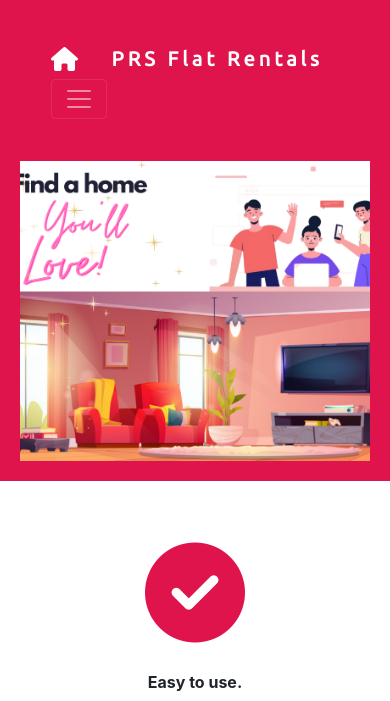
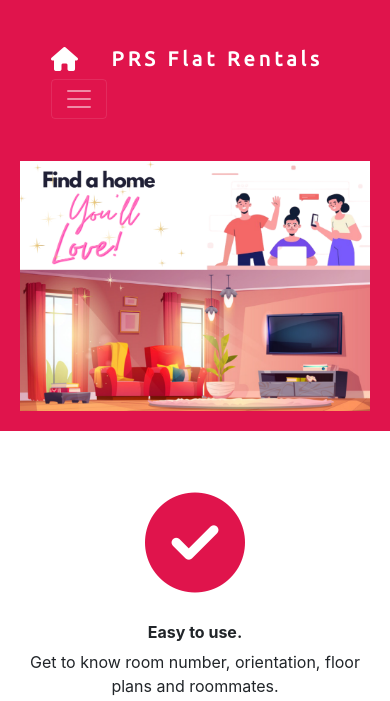
Before and after one commit to Saakshij4/flatrentals, a PHP site: page / in a window 390 px wide. Shown: the top 701 px of the page. Run offline with PHP 8.4, Linux system fonts and the light colour scheme; some libraries are stand-ins or nearby versions.

Commit message:
Update styles.css

```diff
--- a/styles.css
+++ b/styles.css
@@ -336,7 +336,7 @@ button {
     width: 70%; /* Further adjust image size for very small screens */
   }
      #home-banner {
-    height: 400px; /* Further adjust the height for very small screens */
+    height: 300px; /* Further adjust the height for very small screens */
   }
 }
 
@@ -361,6 +361,6 @@ button {
     width: 90%; /* Further adjust image size for phones */
   }
     #home-banner {
-    height: 300px; /* Further adjust the height for phones */
+    height: 250px; /* Further adjust the height for phones */
   }
 }
```
